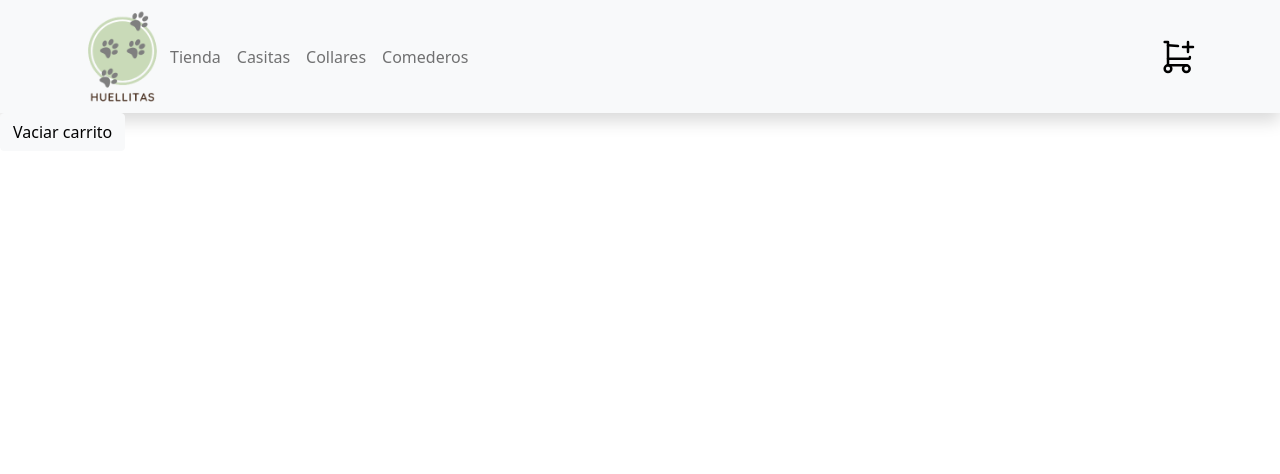
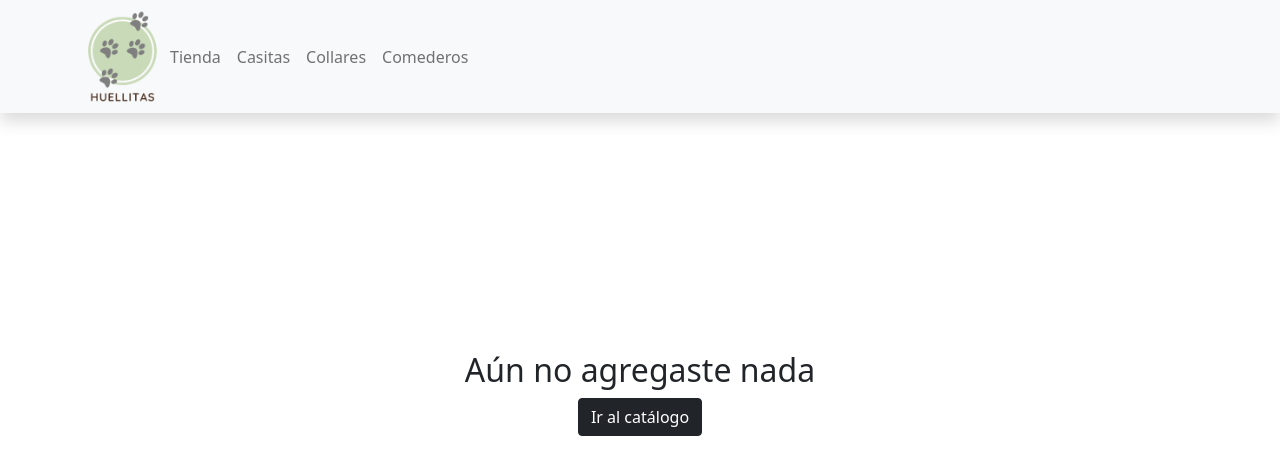
Before and after one commit to eugeniamayol/tienda-huellitas, a React (Create React App) app: page /carrito in a window 1280 px wide. Shown: the top 474 px of the page. Built offline with nearby package versions, Linux system fonts and the light colour scheme; a web font is replaced by a local one.

Commit message:
Agregando CartView

```diff
--- a/src/components/Cart/Cart.css
+++ b/src/components/Cart/Cart.css
@@ -1,3 +1,15 @@
 .tamañoImg{
     width: 100px;
 }
+
+.contenedor{
+    margin: 100px;
+}
+
+.contenedorCarritoVacio{
+        display: flex;
+        flex-direction: column;
+        justify-content: center;
+        align-items: center;
+       min-height: 70vh;
+}
--- a/src/components/Cart/Cart.js
+++ b/src/components/Cart/Cart.js
@@ -1,27 +1,36 @@
+import { Link } from "react-router-dom";
 import { useCartContext } from "../../context/CartContext";
 import './Cart.css';
 
 export const Cart = () => {
-  const { cartList, vaciarCarrito } = useCartContext()
+  const { cartList, vaciarCarrito, eliminarId, total } = useCartContext()
     return (
-      <div>
-          {
-            cartList.map(prod =>
-              <div key={prod.id} className="card mb-3">
-                <div className="row no-gutters">
-                  <div className="col-md-2">
+      <>
+          {cartList.length === 0 ? (
+              <div className="contenedorCarritoVacio">
+                <h2>Aún no agregaste nada</h2>
+                <Link to="/" className="btn btn-dark">Ir al catálogo</Link>
+              </div>
+            ) : (
+
+              <>
+
+            {cartList.map( (prod) => (
+                 <div className="contenedor">
+                   <div key={prod.id} className="mt-5 d-flex flex-row justify-content-around align-items-center">
                     <img src={prod.photo} className="card-img tamañoImg" alt="..."/>
-                  </div>
-                  <div className="col-md-8">
-                    <div className="card-body">
-                      <h5 className="card-title">{prod.name}</h5>
-                      <p className="card-text"><small className="text-muted">Cantidad {prod.cantidad}</small></p>
-                    </div>
-                  </div>
-                </div>
-              </div>
-              )}
-            <button onClick={vaciarCarrito} className="btn btn-light">Vaciar carrito</button>
-      </div>
+                    <h5 className="card-title">{prod.name}</h5>
+                    <p className="card-text">Cantidad {prod.cantidad}</p>
+                    <h5 className="card-title">Precio unitario: $ {prod.price}</h5>
+
+                    <button onClick={()=>eliminarId(prod.id)} className="btn btn-light">X</button>
+                   </div>
+                 </div>
+            ))}
+            <button onClick={vaciarCarrito} className="btn btn-danger m-5">Vaciar carrito</button>
+            <button className="btn btn-success m-5">Pagar: $ {total()}</button>
+            </>
+          )}
+        </>
     );
   };
--- a/src/components/CartWidget/CartWidget.js
+++ b/src/components/CartWidget/CartWidget.js
@@ -1,5 +1,20 @@
+import { useCartContext } from "../../context/CartContext";
+import { Link } from "react-router-dom";
+import './CartWidget.css';
+
 export const CartWidget = () => {
+    const { cartList } = useCartContext()
+
+    const totalProductos = cartList.reduce(
+        (counter, item) => counter + item.cantidad,
+        0
+      );
+
     return(
+        <div>
+            {cartList.length !== 0 ? (
+                    <div className="contenedorCartWidget">
+                        <Link to="/carrito">
                             <svg xmlns="http://www.w3.org/2000/svg" class="icon icon-tabler icon-tabler-shopping-cart-plus" width="40" height="40" viewBox="0 0 24 24" stroke-width="1.5" stroke="#000000" fill="none" stroke-linecap="round" stroke-linejoin="round">
                                 <path stroke="none" d="M0 0h24v24H0z" fill="none"/>
                                 <circle cx="6" cy="19" r="2" />
@@ -8,5 +23,14 @@ export const CartWidget = () => {
                                 <path d="M6 5l6.005 .429m7.138 6.573l-.143 .998h-13" />
                                 <path d="M15 6h6m-3 -3v6" />
                             </svg>
-    )
-}
+                        </Link>
+                        <p className="cantidadCarrito">{totalProductos}</p>
+                    </div>
+                ) : (
+                    <Link to="/cart">
+
+                    </Link>
+                )}
+        </div>
+      );
+    };
--- a/src/context/CartContext.js
+++ b/src/context/CartContext.js
@@ -27,15 +27,31 @@ export const CartContextProvider = ({children}) =>{
         }
     }
 
+    function eliminarId (id) {
+        const itemFiltrado = cartList.filter((prod) => prod.id !== id);
+        setcartList (itemFiltrado)
+    }
+
     function vaciarCarrito () {
         setcartList( [] )
     }
+
+    function total () {
+        let count = 0;
+        cartList.forEach((producto) => {
+            count += producto.price * producto.cantidad;
+        });
+        return count;
+    };
+
 
     return(
         <CartContext.Provider value={{
             cartList,
             agregarAlCarrito,
-            vaciarCarrito
+            vaciarCarrito,
+            eliminarId,
+            total
             }}>
             {children}
         </CartContext.Provider>
--- a/src/helpers/mocks.js
+++ b/src/helpers/mocks.js
@@ -61,7 +61,7 @@ const productos = [
       "photo":"https://encrypted-tbn0.gstatic.com/images?q=tbn:ANd9GcQAWPAcsItykwyVMa-KOp7VIezKlRkbNWbGDw&usqp=CAU",
       "stock": 15,
       "description": "Cucha de diseño tradicional con base elevada para mejor aislacion del frio y la humedad. Ideales para gatos y perros hasta 5 Kg de peso dependiendo de la contextura de cada animal. "
-    },
+    } ,
     {
       "name": "Casita Cat",
       "price": 7800,
```
Also changed, not shown: src/components/CartWidget/CartWidget.css (added). Lines whose indentation alone changed are shown as unchanged.
